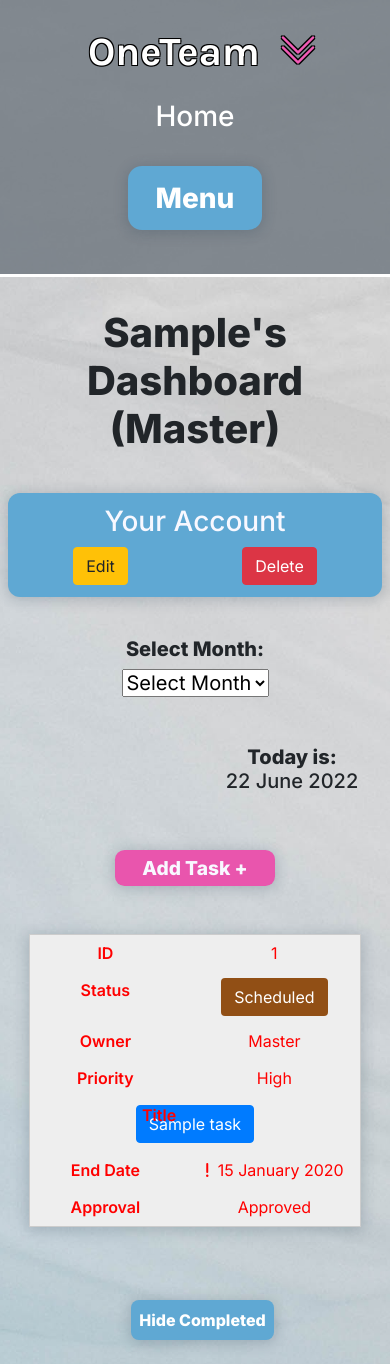
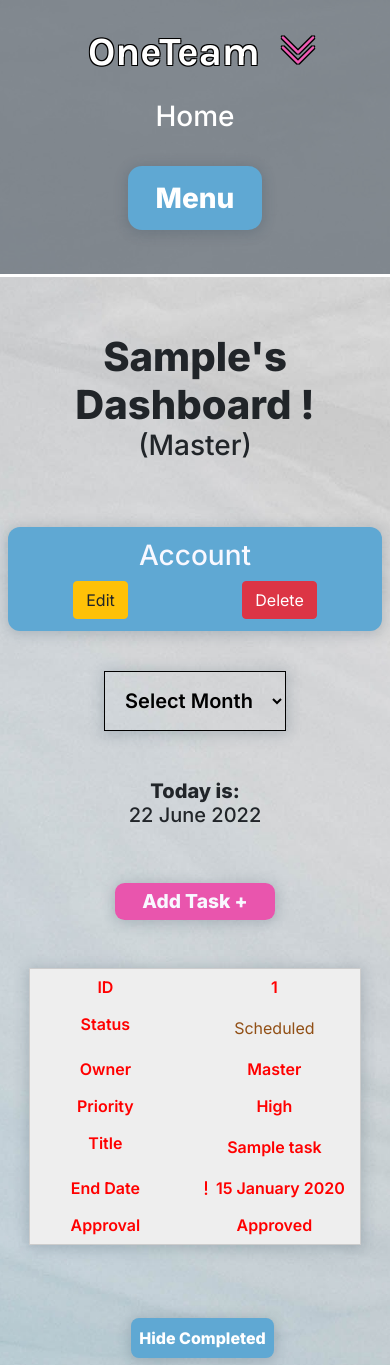
Before and after one commit to miloszmisiek/ci-pp4-one_team, a Django app: page /tasks/my_tasks/ in a window 390 px wide. Shown: the top 1365 px of the page. Run offline with Django 3.2, Linux system fonts and the light colour scheme; a user stored in the database is signed in; tables that the repository leaves empty hold one stand-in row (values such as "Sample post"); some libraries are stand-ins or nearby versions.

Commit message:
Style My Profile for responsiveness

```diff
--- a/static/css/base.css
+++ b/static/css/base.css
@@ -76,20 +77,38 @@ img {
 }
 
 .mw-50 {
-    max-width: 9em!important;
+    max-width: 9em !important;
 }
 
 .bg-orange-pastel {
-    background-color: var(--clr-orange-whtxt)!important;
+    background-color: var(--clr-orange-whtxt) !important;
 }
 
 .bg-warning-contrast {
     background-color: var(--clr-warining-contrast);
 }
 
+.bg-blue-forms {
+    background: var(--clr-blue);
+}
+
 .clr-warning {
     color: var(--clr-warining-contrast);
 }
+
+.font-weight-600 {
+    font-weight: 600;
+}
+
+/* .box-shadow-csm {
+    -webkit-box-shadow: 0px 2px 13px 2px rgb(34 60 80 / 20%);
+    -moz-box-shadow: 0px 2px 13px 2px rgba(34, 60, 80, 0.2);
+    box-shadow: 0px 2px 13px 2px rgb(34 60 80 / 20%);
+}
+
+.border-radius-csm {
+    border-radius: var(--br);
+} */
 
 /*------ Header ------*/
 
@@ -332,6 +351,7 @@ header {
 
 /*------ Forms ------*/
 
+.account-container,
 .users-forms-container {
     display: flex;
     flex-direction: column;
@@ -362,6 +384,7 @@ header {
     font-size: 1.5em;
 }
 
+.account-container h3,
 .users-forms-container h3 {
     color: ghostwhite;
 }
@@ -643,22 +670,34 @@ table {
     box-shadow: 0px 2px 13px 2px rgb(34 60 80 / 20%);
 }
 
-.tasks-titles {
-    font-weight: 600;
-    max-width: fit-content;
+/* .tasks-titles {
     margin: auto;
     padding: 0.5rem;
-    width: 100%;
-}
+} */
+
 .tasks-titles:hover {
     box-shadow: 0px 2px 13px 2px rgb(34 60 80 / 20%);
     border-radius: var(--br);
+}
+
+.btn-status-csm:hover {
+    box-shadow: 0px 2px 13px 2px rgb(34 60 80 / 20%);
+    border: 50%;
 }
 
 .btn-title {
     background: none;
 
     cursor: pointer;
+}
+
+.details-dates {
+    border-top: 1px solid #dee2e6;
+}
+
+.account-container {
+    background-color: var(--clr-blue) !important;
+    max-width: 25rem;
 }
 
 /*------ Footer ------*/
--- a/tasks/templates/tasks/my_tasks.html
+++ b/tasks/templates/tasks/my_tasks.html
@@ -5,15 +5,18 @@
 <div class="container-fluid profile-home-container">
     <div class="row text-center">
         <div class="col-12 mx-auto p-2 mt-4 d-flex justify-content-center align-items-center">
-            <h1 class="">
-                {{ request.user.first_name}}'s Dashboard<br> ({{ request.user.get_rank_display}})
+            <div class="d-flex flex-column justify-content-center align-items-center p-4">
+                <h1>
+                    {{ request.user.first_name}}'s Dashboard !
                 </h1>
+                <h3>({{ request.user.get_rank_display}})</h3>
+            </div>
         </div>
     </div>
     <div class="row text-center mt-md-4">
-        <div class="col-12 col-md-4 p-2 mx-auto mt-4 m-md-auto d-flex flex-column justify-content-center align-items-center">
-            <div class="users-forms-container p-2 align-self-center jus">
-                <h3 class="d-flex w-100 py-1 justify-content-center align-self-center">Your Account</h3>
+        <div class="col-12 col-lg-4 p-2 mt-4 mx-auto my-md-auto d-flex justify-content-center justify-content-lg-start">
+            <div class="bg-blue-forms p-2 align-self-center account-container">
+                <h3 class="d-flex w-100 py-1 justify-content-center align-self-center">Account</h3>
                 <div class="profile-buttons w-100 py-1 d-flex justify-content-around align-items-center">
                     <a id="edit-profile-anchor" href="{% url 'edit_profile' request.user.id %}">
                         <button type="button" class="btn btn-warning">Edit</button>
@@ -24,10 +27,9 @@
                 </div>
             </div>
         </div>
-        <div class="col-12 col-md-4 p-2 mx-auto mt-4 m-md-auto h5">
+        <div class="col-12 col-md-6 col-lg-4 p-2 mx-auto mt-4 h5">
             <form action="" method="get" id="my_form">
-                <label for="months"><strong>Select Month:</strong></label>
-                <select onchange="submit_form('my_form')" class="d-block mx-auto" name="months" id="months">
+                <select onchange="submit_form('my_form')" class="d-flex mx-lg-auto p-3 text-center select-month" name="months" id="months">
                     <option disabled>Select Month</option>
                     <option value='1'>Janaury</option>
                     <option value='2'>February</option>
@@ -44,8 +46,8 @@
                 </select>
             </form>
         </div>
-        <div class="col-12 col-md-4 p-2 h5 mx-auto mt-4 m-md-auto">
-            <div class="mw-50 w-100 ml-auto"><strong>Today is:</strong>
+        <div class="col-12 col-md-6 col-lg-4 p-2 h5 mx-auto mt-4">
+            <div class="mw-50 w-100 ml-md-auto today-is"><strong>Today is:</strong>
                 <div id="date"></div>
             </div>
         </div>
@@ -80,7 +82,7 @@
                     {% if task.status == 1 %} clr-green {% endif %}
                     {% if task.status != 1 %}
                     {% if task.is_past_due.0%}
-                    clr-red
+                    clr-red font-weight-600
                     {% elif task.is_past_due.1 <= 2 %}
                     clr-warning
                     {% endif %}
@@ -88,29 +90,45 @@
                     ">
                         <td>{{ forloop.counter }}</td>
                         <td>
-                        {% if task.assigned_to == request.user and request.user.rank == 2 and task.approval_status == 0  or request.user.rank == 1 and task.approval_status != 1 or request.user.is_superuser %}
-                            <button class="btn {% if task.status == 0 and task.is_past_due.1 <= 2 %} bg-warning-contrast white-font {% elif task.status == 1 %} bg-transparent border-0 p-0 {% elif task.status == 2 %} btn-danger {% else %} btn-secondary {% endif %}" data-toggle="modal"
-                            data-target="#completeModal" data-title="{{ task.title }}"
+                        {% if task.assigned_to == request.user and request.user.rank == 2 and task.approval_status == 0 or request.user.rank == 1 and task.approval_status != 1 or request.user.is_superuser %}
+                            <button class="border-0 bg-transparent m-auto
+                            {% if task.status == 0 and task.is_past_due.1 <= 2 %}
+                            clr-warning tasks-titles p-1
+                            {% elif task.status == 1 %} p-0
+                            {% elif task.status == 2 %}
+                            clr-red font-weight-600 tasks-titles p-1
+                            {% else %} p-1 tasks-titles
+                            {% endif %}"
+                            data-toggle="modal" data-target="#completeModal" data-title="{{ task.title }}"
                             data-task-status="{{ task.status }}" data-assigned="{{ task.assigned_to }}"
                             data-id="{{ task.id }}" data-username="{{ request.user.username }}"
-                            data-user-rank="{{ request.user.rank }}">{% if task.status == 1 %} <i class="fas fa-check-circle clr-green"></i> {% else %} {{ task.get_status_display }} {% endif %}</button>
+                            data-user-rank="{{ request.user.rank }}">{% if task.status == 1 %} <i class="fas fa-check-circle clr-green border-0"></i> {% else %} {{ task.get_status_display }} {% endif %}</button>
                         {% else %}
-                            {% if task.status == 1 %} <i class="fas fa-check-circle bg-success"></i> {% else %} {{ task.get_status_display }} {% endif %}
+                            {% if task.status == 1 %} <i class="fas fa-check-circle clr-green"></i> {% else %} {{ task.get_status_display }} {% endif %}
                         {% endif %}
                         </td>
                         <td id="task-assigned"><span class="assigned-rank">{{ task.assigned_to.get_rank_display }}</span><span class="assigned-username">{{ task.assigned_to }}</span></td>
                         <td>{{ task.get_priority_display }}</td>
-                        <td class="tasks-titles">
-                            <button type="button" class="btn btn-primary" data-toggle="modal"
+
+                        <td class="btn-title" data-toggle="modal"
                         data-target="#exampleModal" data-title="{{ task.title }}"
                         data-description="{{ task.description }}" data-assigned="{{ task.assigned_to }}"
                         data-id="{{ task.id }}" data-username="{{ request.user.username }}"
                         data-user-rank="{{ request.user.rank }}" data-created-on="{{ task.created_on | date:'d F Y' }}"
                         data-updated-on="{{ task.updated_on | date:'d F Y' }}" data-start-date="{{ task.start_date | date:'d F Y' }}"
                         data-end-date="{{ task.end_date | date:'d F Y' }}" data-duration="{{ task.duration }}">
-                            {{ task.title }}
-                            </button>
+                        <button class="
+                        {% if task.status == 1 %} clr-green {% endif %}
+                        {% if task.status != 1 %}
+                        {% if task.is_past_due.0%}
+                        clr-red font-weight-600
+                        {% elif task.is_past_due.1 <= 2 %}
+                        clr-warning
+                        {% endif %}
+                        {% endif %}
+                        border-0 bg-transparent m-auto p-1 tasks-titles font-weight-600">{{ task.title }}</button>
                         </td>
+
                         <td>{% if task.status != 1 %}{% if task.is_past_due.0 %}<i class="fas fa-exclamation pr-1"></i>{% elif task.is_past_due.1 <= 2 %} <i class="fas fa-exclamation-triangle clr-warning pr-1"></i> {% endif %}{% endif %} {{ task.end_date | date:"d F Y" }}</td>
                         <td>
                         {% if request.user.is_superuser or request.user.rank == 1 and task.priority != 0 %}
```
Also changed, not shown: other parts of static/css/base.css (+58 -14 lines), tasks/templates/tasks/profile_home.html (+24 -8 lines). Lines whose indentation alone changed are shown as unchanged.
